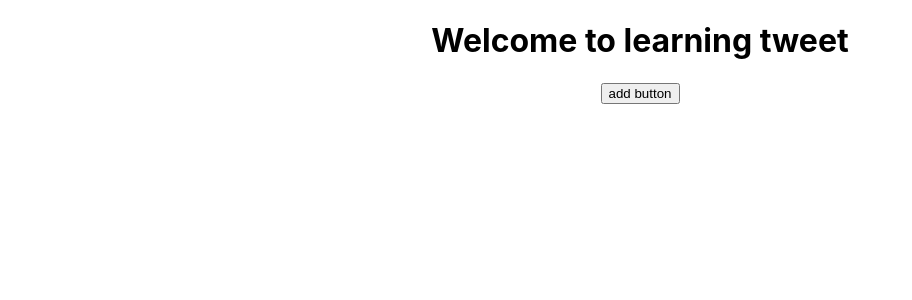
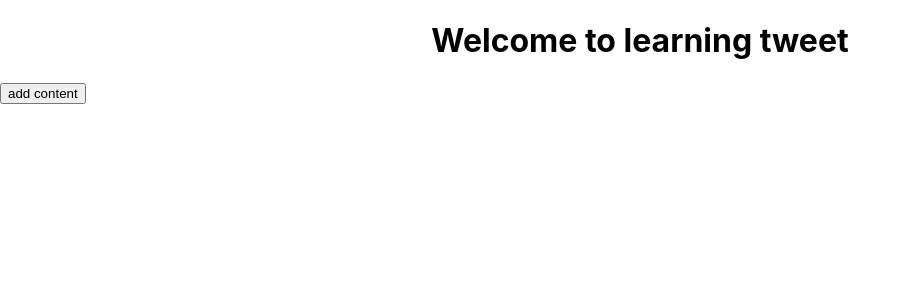
Before and after one commit to Jesscha/learningTweet, a React (Create React App) app: page / in a window 1280 px wide. Shown: the top 300 px of the page, without its empty margins (0-912 px from the left). Built offline with nearby package versions, Linux system fonts and the light colour scheme; no server answers; the database is empty.

Commit message:
Add graphql

```diff
--- a/package.json
+++ b/package.json
@@ -3,6 +3,7 @@
   "version": "0.1.0",
   "private": true,
   "dependencies": {
+    "@apollo/client": "^3.6.1",
     "@testing-library/jest-dom": "^5.14.1",
     "@testing-library/react": "^13.0.0",
     "@testing-library/user-event": "^13.2.1",
@@ -11,6 +12,7 @@
     "@types/react": "^18.0.0",
     "@types/react-dom": "^18.0.0",
     "firebase": "^9.6.11",
+    "graphql": "^16.4.0",
     "react": "^18.0.0",
     "react-dom": "^18.0.0",
     "react-firebase-hooks": "^5.0.3",
--- a/src/App.tsx
+++ b/src/App.tsx
@@ -1,16 +1,77 @@
 import "./App.css";
-import { useFireBaseCollection } from "./hooks/useFireBase";
+import {
+  ApolloClient,
+  ApolloProvider,
+  gql,
+  InMemoryCache,
+  useMutation
+} from "@apollo/client";
+
+const client = new ApolloClient({
+  uri: "https://us-central1-learningtweet-1dbfe.cloudfunctions.net/graphql",
+  cache: new InMemoryCache()
+});
+
+const CONTENTS = gql`
+ query {
+   contents{
+   content
+   author
+  }
+}
+`;
+
+const ADD_CONTENT = gql`
+   mutation AddContent($author: String, $content: String) {
+    addContent(author: $author, content: $content) {
+      content
+      author
+    }
+  }
+`;
+
+function TestQuery ( ){
+  // const {data} = useQuery(CONTENTS, {fetchPolicy: "no-cache" });
+  const [addContent, { data, error }] = useMutation(ADD_CONTENT,
+    {
+      refetchQueries: [
+        { query: CONTENTS }
+      ]
+    });
+
+  console.log(data)
+
+  return <>
+  <button onClick={()=>{
+    addContent({variables : {author: "appollo2", content: "222"}});
+  }}>
+    add content
+  </button>
+  {data?.contents?.map(({content, author} : any, i :any)=>{
+
+    return <div key={i}>
+      {content} by {author}
+    </div>
+
+  })}
+  </>
+}
 
 function App() {
-  const { handleAdd } = useFireBaseCollection();
+
 
   return (
-    <div className="App">
+    <ApolloProvider client={client}>
+      <div className="App">
       <h1>Welcome to learning tweet</h1>
+      </div>
+      <TestQuery/>
 
-      <button onClick={handleAdd}>add button</button>
-    </div>
+    </ApolloProvider>
+
   );
 }
 
+
+
 export default App;
```
Also changed, not shown: 1 other file (tests, documents, lock files or other folders).
